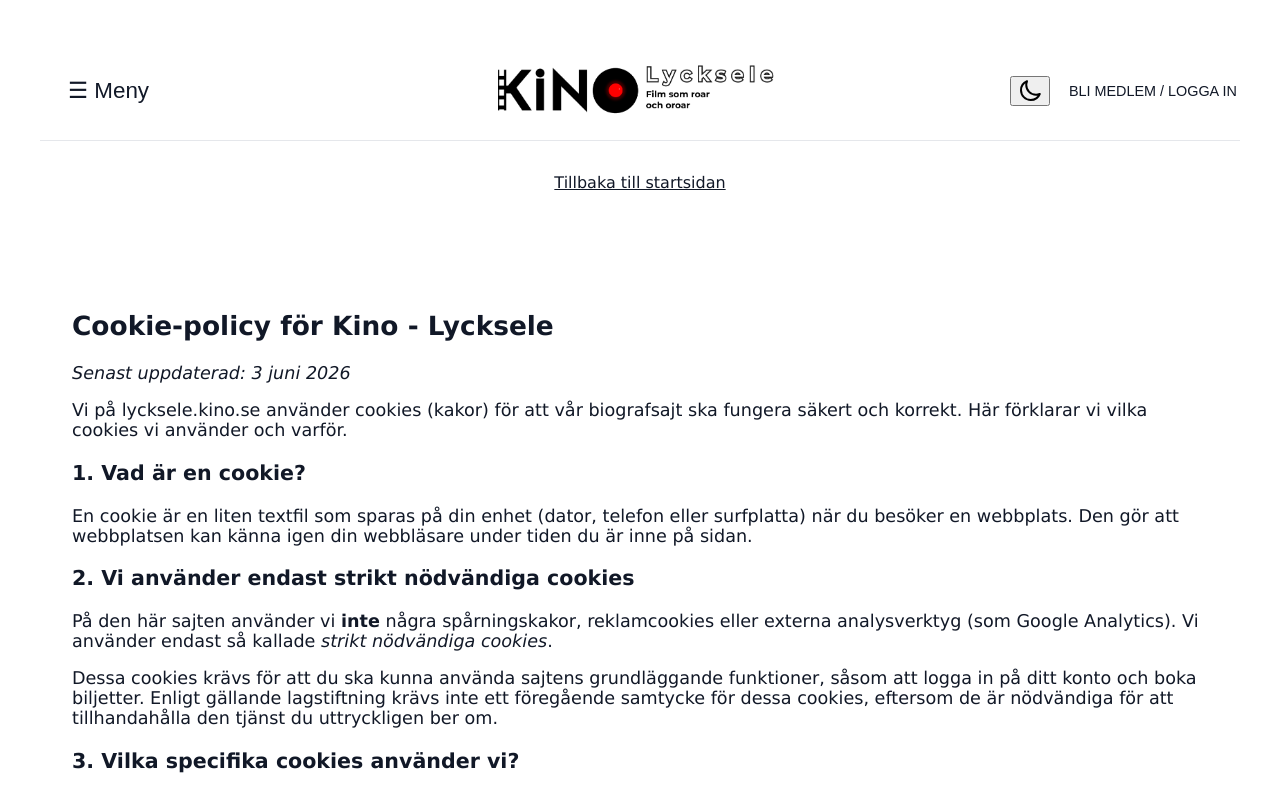
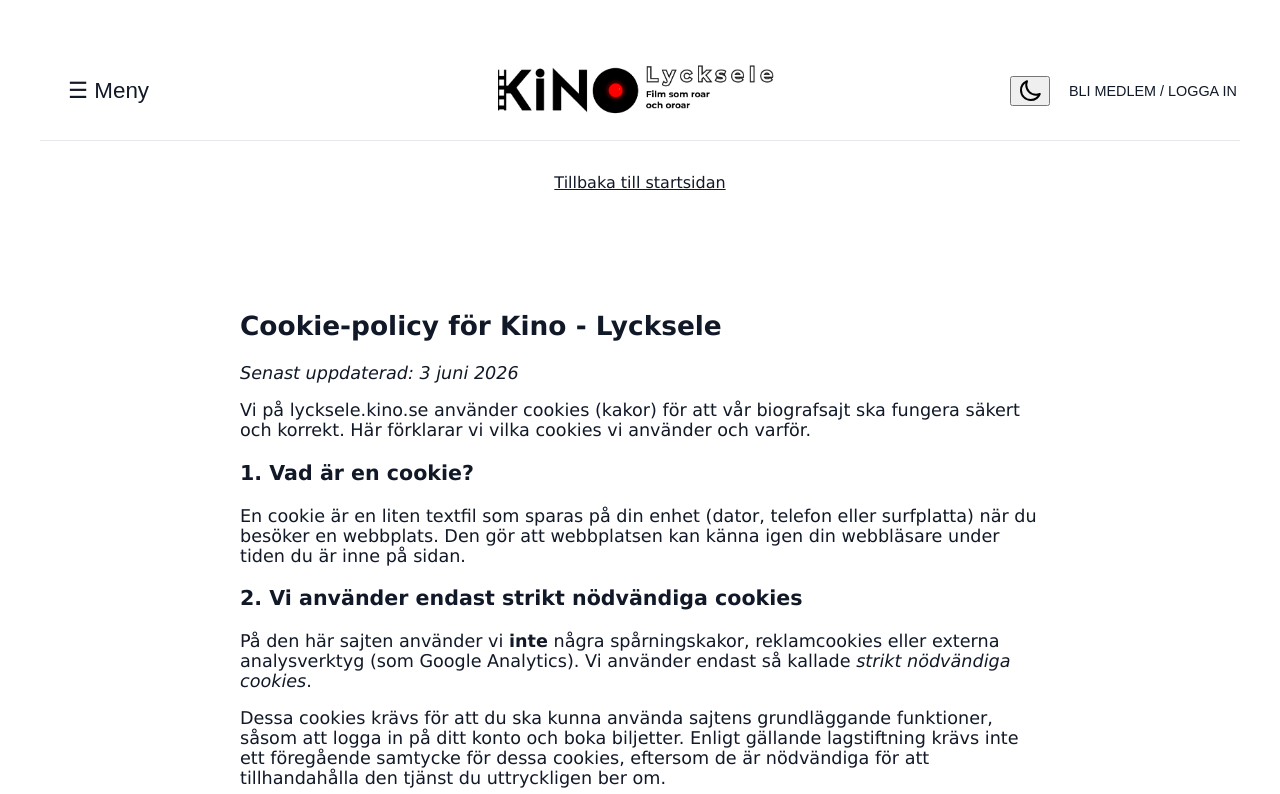
Before and after one commit to anteman-swe/kino-with-next.js, a Next.js app in the folder kino-webb/: page /cookiepolicy in a window 1280 px wide. Shown: the top 794 px of the page. Built offline with nearby package versions, Linux system fonts and the light colour scheme; no server answers.

Commit message:
Set max width in cookie policy

```diff
--- a/kino-webb/src/app/cookiepolicy/Cookiepolicy.module.scss
+++ b/kino-webb/src/app/cookiepolicy/Cookiepolicy.module.scss
@@ -1,5 +1,6 @@
 .cookiepolicy {
-    margin: 4rem 2rem;
+    max-width: 800px;
+    margin: 4rem auto;
     font-family: Verdana, Geneva, Tahoma, sans-serif;
     font-size: 1.1rem;
     th, td{
```
